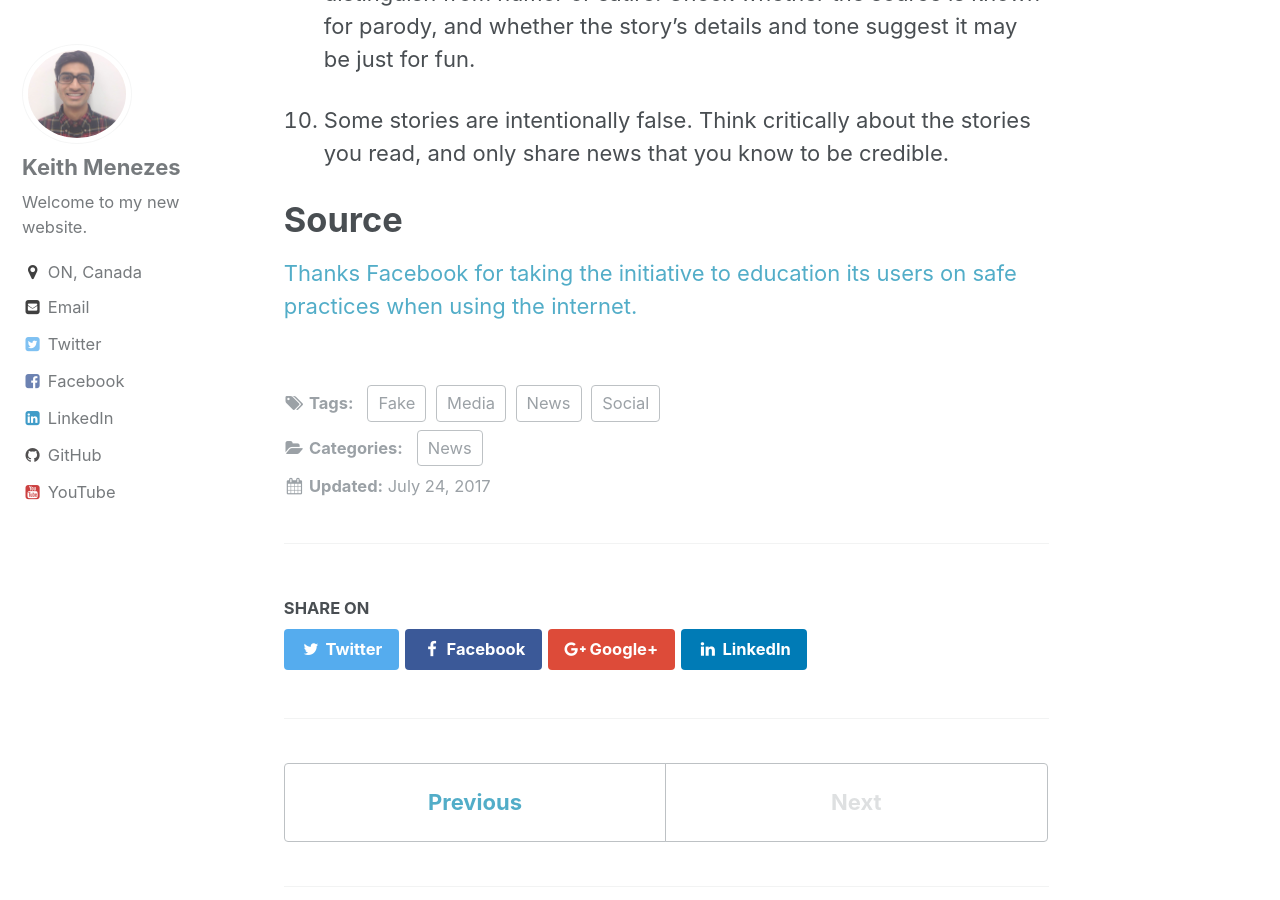
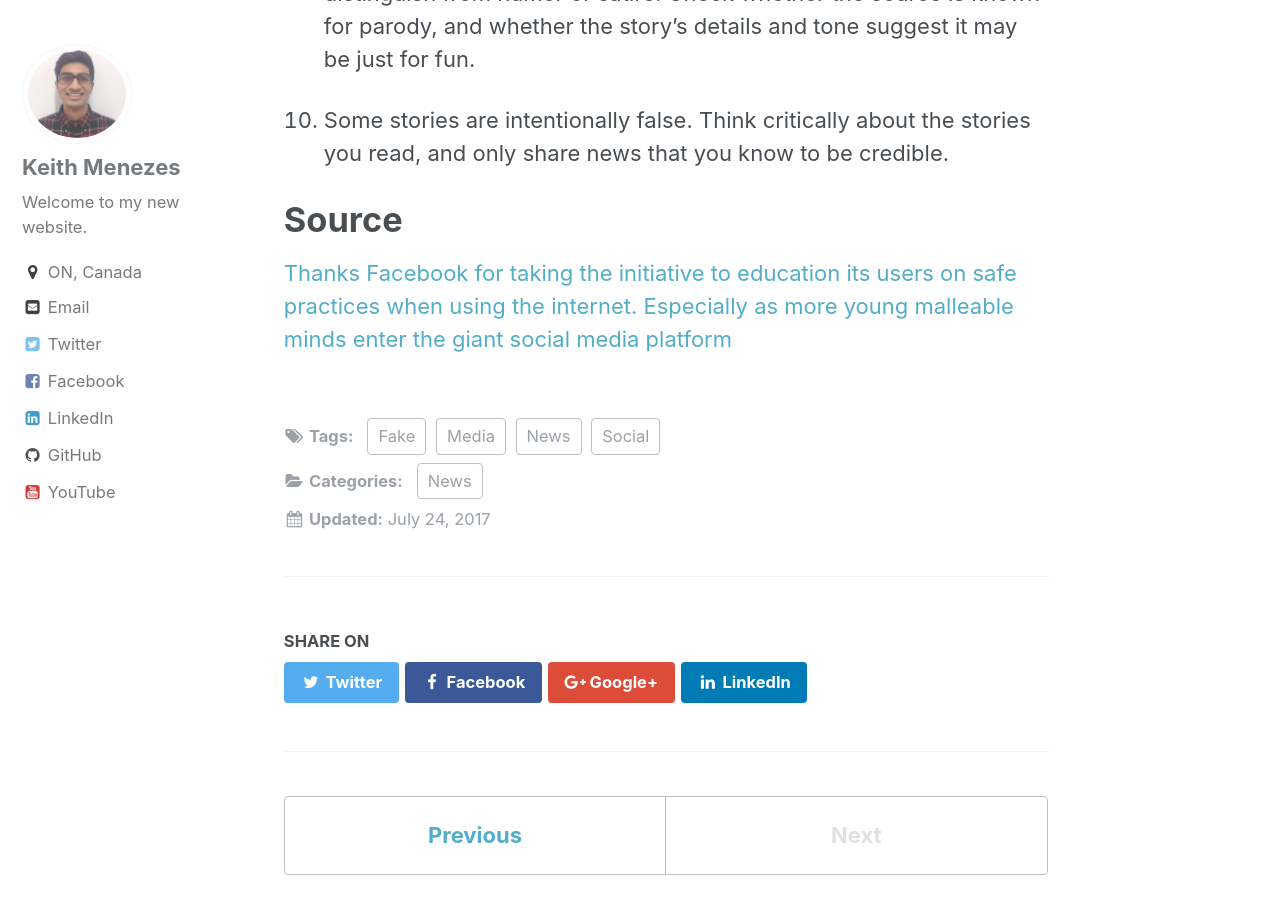
Before and after one commit to kmenezes/kmenezes.github.io, a Jekyll site: the page built from _posts/2017-07-24-blog-post-7.md, in a window 1280 px wide and 900 px high, scrolled down 1812 px. Built offline with Jekyll 4.4.1, drawn with Linux system fonts in a browser that asks for light colours; some of the changed text lies outside the part shown.

```diff
--- a/_posts/2017-07-24-blog-post-7.md
+++ b/_posts/2017-07-24-blog-post-7.md
@@ -42,7 +42,7 @@ Click Bait is online content with the main purpose being to attract attention an
 10. Some stories are intentionally false. Think critically about the stories you read, and only share news that you know to be credible.
 
 # Source
-[Thanks Facebook for taking the initiative to education its users on safe practices when using the internet.](https://www.facebook.com/help/188118808357379?ref=shareable&pnref=story)
+[Thanks Facebook for taking the initiative to education its users on safe practices when using the internet. Especially as more young malleable minds enter the giant social media platform](https://www.facebook.com/help/188118808357379?ref=shareable&pnref=story)
 
 <div id="fb-root"></div>
 <script>(function(d, s, id) {
```
Also changed, not shown: other parts of _posts/2017-07-24-blog-post-7.md (+1 -1 lines), _posts/2017-07-20-blog-post-6.md (+6 -6 lines).
